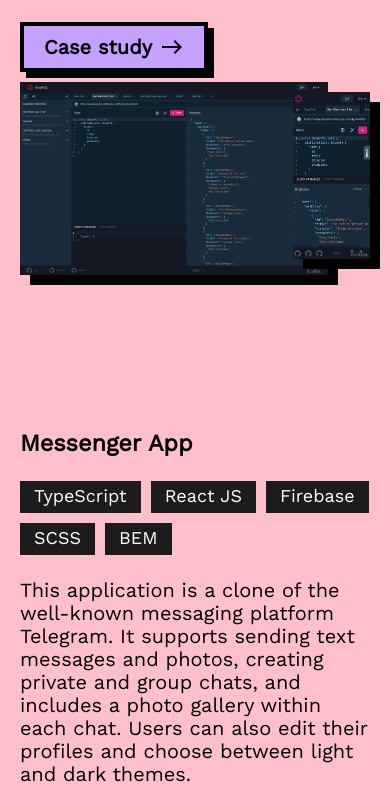
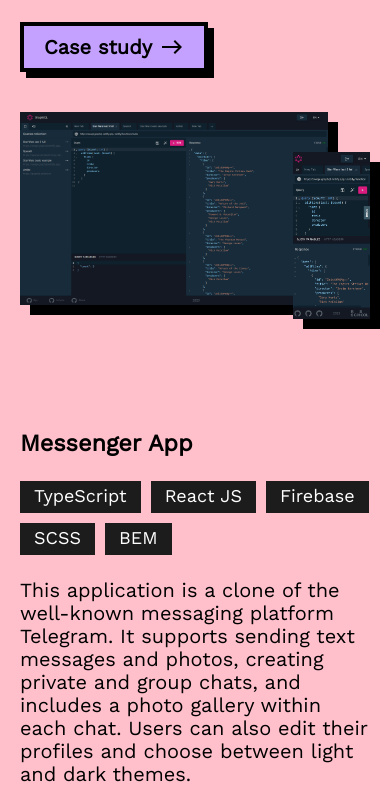
Before and after one commit to Ilichhh/portfolio-website, a React (Vite) app: page / in a window 390 px wide. Shown: the part 2618-3424 px from the top of the page. Built offline with nearby package versions, Linux system fonts and the light colour scheme.

Commit message:
feat: remove parallax on mobile view

```diff
--- a/src/components/FeaturedProjectPreview.tsx
+++ b/src/components/FeaturedProjectPreview.tsx
@@ -119,8 +119,11 @@ export const FeaturedProjectPreview = ({
   const { name, stack, description, desktopImageUrl, mobileImageUrl, deployUrl, caseStudyUrl } =
     data;
 
-  const desktopParallax = useParallax<HTMLImageElement>({ speed: 3 });
-  const mobileParallax = useParallax<HTMLImageElement>({ speed: 6 });
+  const descktopImageSpeed = isMobileView ? 0 : 3;
+  const mobileImageSpeed = isMobileView ? 0 : 6;
+
+  const desktopParallax = useParallax<HTMLImageElement>({ speed: descktopImageSpeed });
+  const mobileParallax = useParallax<HTMLImageElement>({ speed: mobileImageSpeed });
 
   const TechList = stack.map((skill) => (
     <TechBadge small key={skill}>
@@ -129,6 +132,27 @@ export const FeaturedProjectPreview = ({
   ));
 
   console.log(isMobileView);
+
+  // const screenshots = (
+  //   <ScreenshotsWrapper to={deployUrl} target="_blank">
+  //     <DesktopScreenshot
+  //       src={desktopImageUrl}
+  //       alt="Project desktop preview"
+  //       ref={desktopParallax.ref}
+  //     ></DesktopScreenshot>
+  //     <MobileScreenshot
+  //       src={mobileImageUrl}
+  //       pos={imagePositioning}
+  //       alt="Project mobile preview"
+  //       ref={mobileParallax.ref}
+  //     ></MobileScreenshot>
+  //     <DeployLink>
+  //       Open deploy
+  //       <OpenInNew fontSize="large" />
+  //     </DeployLink>
+  //   </ScreenshotsWrapper>
+  // );
+
   return (
     <ProjectPreview pos={imagePositioning}>
       <Info>
```
